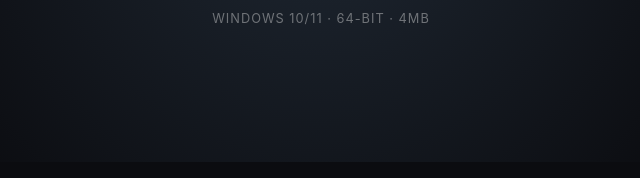
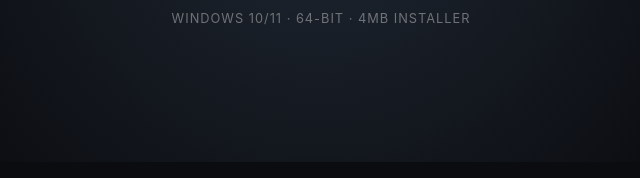
Before and after one commit to Ia-Irfan00/uniplay-web, a plain HTML site: page index.html in a window 1280 px wide. Shown: the part 410-588 px from the top of the page, 319-959 px from the left. Drawn offline with Linux system fonts and the light colour scheme.

Commit message:
fix: update page title and clarify download size label
- Changed page title from "High-Performance Game Systems"
  to "A lighter system. A cleaner game." — consistent with
  honest positioning throughout the rest of the page.

- Updated download label from "4MB" to "4MB INSTALLER"
  for clarity — makes clear this is the download size
  not the installed size.

```diff
--- a/index.html
+++ b/index.html
@@ -3,7 +3,7 @@
 <head>
     <meta charset="UTF-8">
     <meta name="viewport" content="width=device-width, initial-scale=1.0">
-    <title>UniPlay | High-Performance Game Systems</title>
+   <title>UniPlay — A lighter system. A cleaner game.</title>
     <link href="https://fonts.googleapis.com/css2?family=Source+Serif+4:ital,wght@0,700;1,700&display=swap" rel="stylesheet">
    <style>
         :root {
@@ -97,7 +97,7 @@
             DOWNLOAD FREE — v1.0.0
         </a>
         <p style="margin-top: 12px; font-size: 0.8rem; opacity: 0.5; letter-spacing: 1px;">
-            WINDOWS 10/11 · 64-BIT · 4MB
+            WINDOWS 10/11 · 64-BIT · 4MB INSTALLER
         </p>
     </div>
     </section>
```
